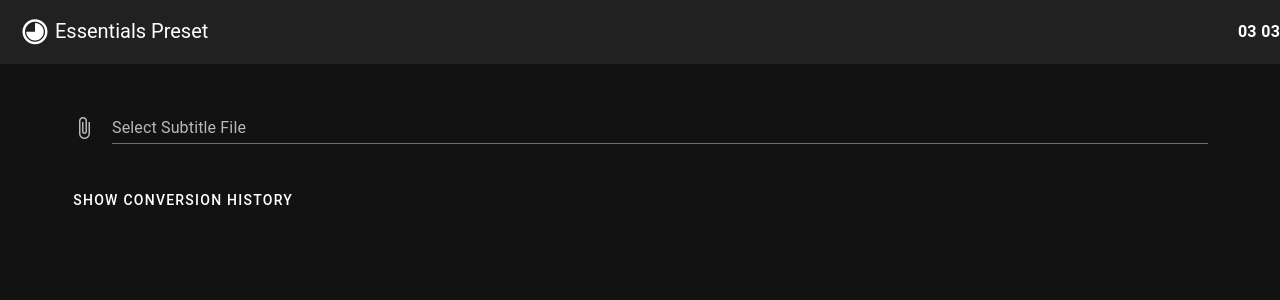
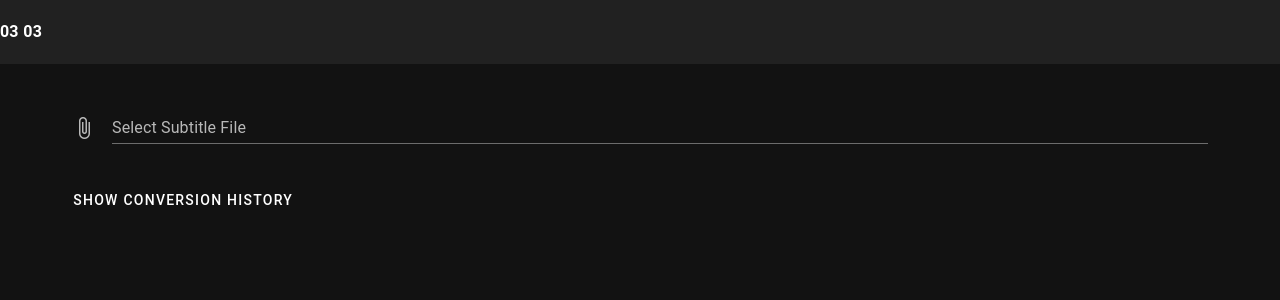
Before and after one commit to Yasser5711/arsubdecoder, a Vue app: page / in a window 1280 px wide. Shown: the top 300 px of the page. Built offline with nearby package versions, Linux system fonts and the light colour scheme.

Commit message:
refactor: Remove unnecessary code from AppBar.vue

```diff
--- a/src/layouts/default/AppBar.vue
+++ b/src/layouts/default/AppBar.vue
@@ -1,10 +1,5 @@
 <template>
   <v-app-bar flat>
-    <v-app-bar-title>
-      <v-icon icon="mdi-circle-slice-6" />
-
-      Essentials Preset
-    </v-app-bar-title>
     <span class="text-subtitle-1 font-weight-bold"
       >{{ date.getHours().toString().padStart(2, "0")
       }}<span class="blink">:</span
```
